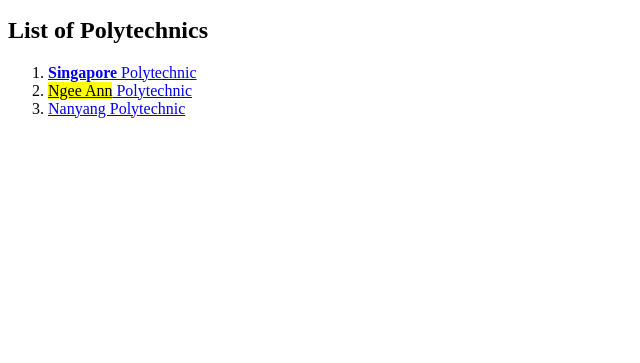
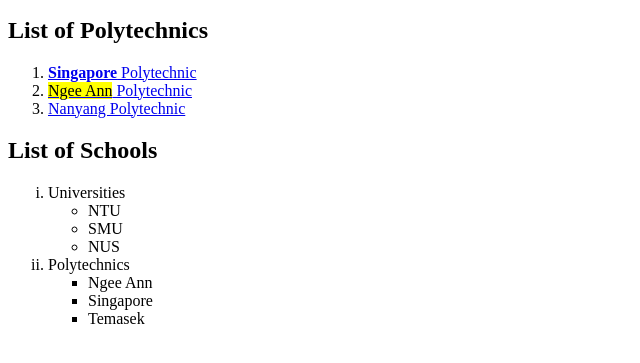
Before and after one commit to jayelinjiaqi/Web-Development, a plain HTML site: page Intro to HTML/03-List and Hyperlinks.htm in a window 1280 px wide. Shown: the part 253-616 px from the top of the page, without its empty margins (0-640 px from the left). Drawn offline with Linux system fonts and the light colour scheme.

Commit message:
bullet square, ol type="a"
Change unordered list bullet to square. Ordered list type to a, b, c instead on 1, 2, 3

```diff
--- a/Intro to HTML/03-List and Hyperlinks.htm
+++ b/Intro to HTML/03-List and Hyperlinks.htm
@@ -38,6 +38,27 @@
             <li><a href="https://www.nyp.edu.sg/main" target="_blank">Nanyang Polytechnic</a></li>
          </ol>
 
+         <!-- Nested Lists -->
+         <h2>List of Schools</h2>
+         <ol type="i">
+            <li>Universities
+                <ul>
+                    <li>NTU</li>
+                    <li>SMU</li>
+                    <li>NUS</li>
+                </ul>
+            </li>
+
+            <li>Polytechnics
+                <ul type="square">
+                    <li>Ngee Ann</li>
+                    <li>Singapore</li>
+                    <li>Temasek</li>
+                </ul>
+            </li>
+
+         </ol>
+
     </body>
 
 </html>
```
